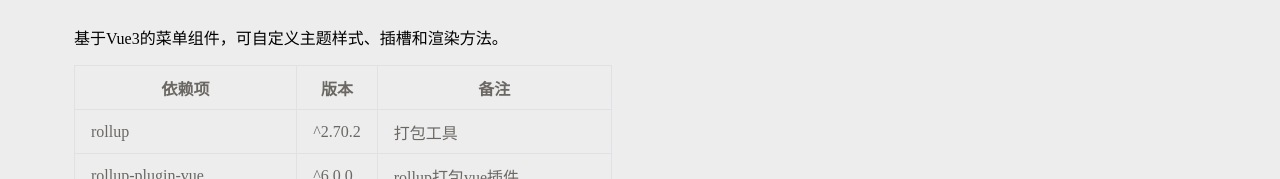
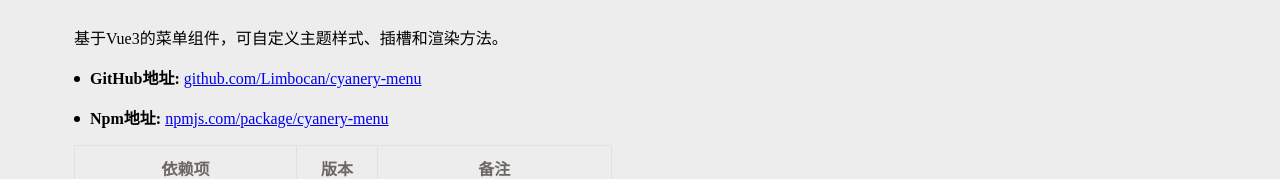
Before and after one commit to Limbocan/cyanery-menu, a Vue app: page / in a window 1280 px wide. Shown: the part 185-364 px from the top of the page. Built offline with nearby package versions, Linux system fonts and the light colour scheme.

Commit message:
#fix-添加github和npm地址

```diff
--- a/src/views/guide/TheIntro.vue
+++ b/src/views/guide/TheIntro.vue
@@ -2,6 +2,8 @@
   <h1 id="menu-guide">指引</h1>
   <h2 id="menu-intro">介绍</h2>
   <p>基于Vue3的菜单组件，可自定义主题样式、插槽和渲染方法。</p>
+  <p><strong>GitHub地址:</strong>  <a href="https://github.com/Limbocan/cyanery-menu">github.com/Limbocan/cyanery-menu</a></p>
+  <p><strong>Npm地址:</strong>  <a href="https://www.npmjs.com/package/cyanery-menu">npmjs.com/package/cyanery-menu</a></p>
   <table>
     <thead>
       <th>依赖项</th>
```
Also changed, not shown: 3 other files (tests, documents, lock files or other folders).
